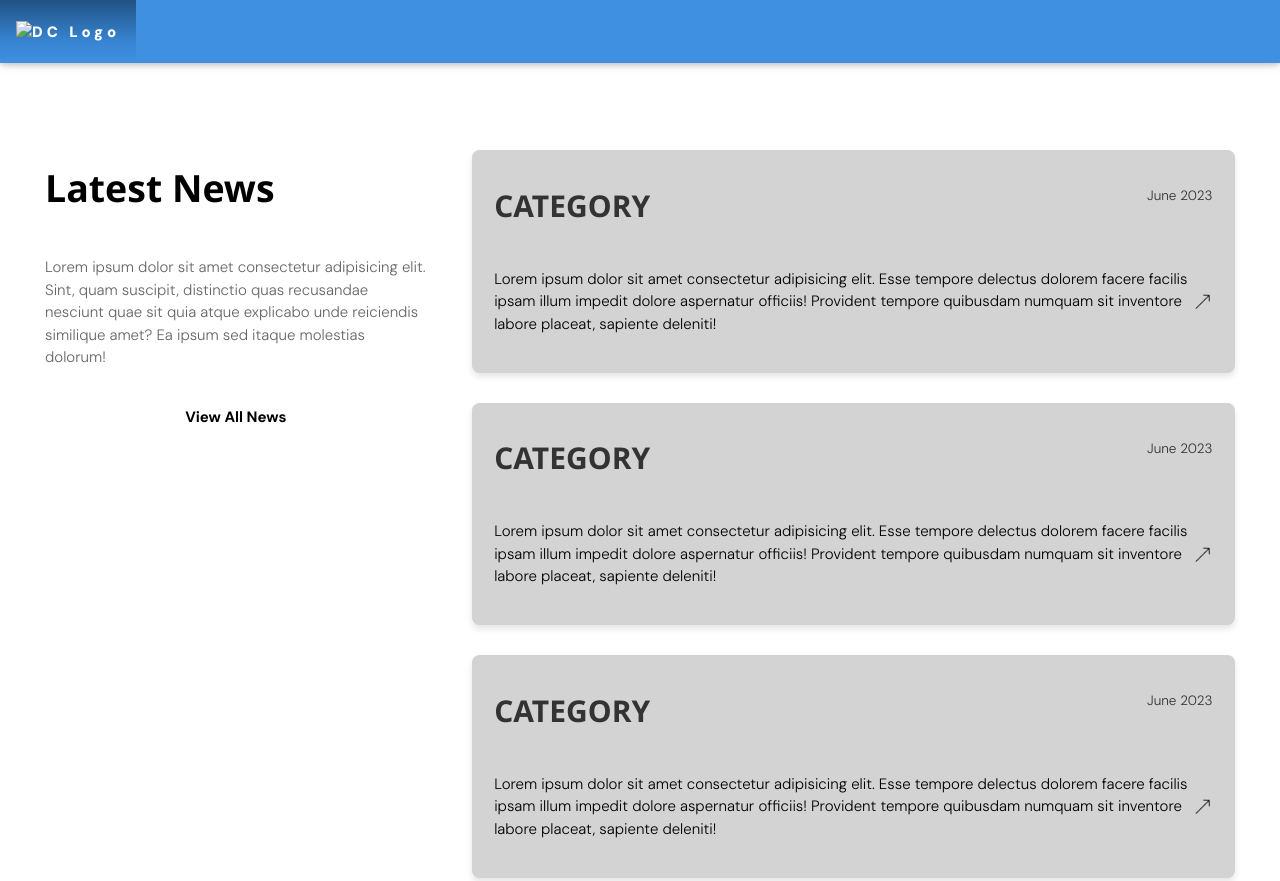
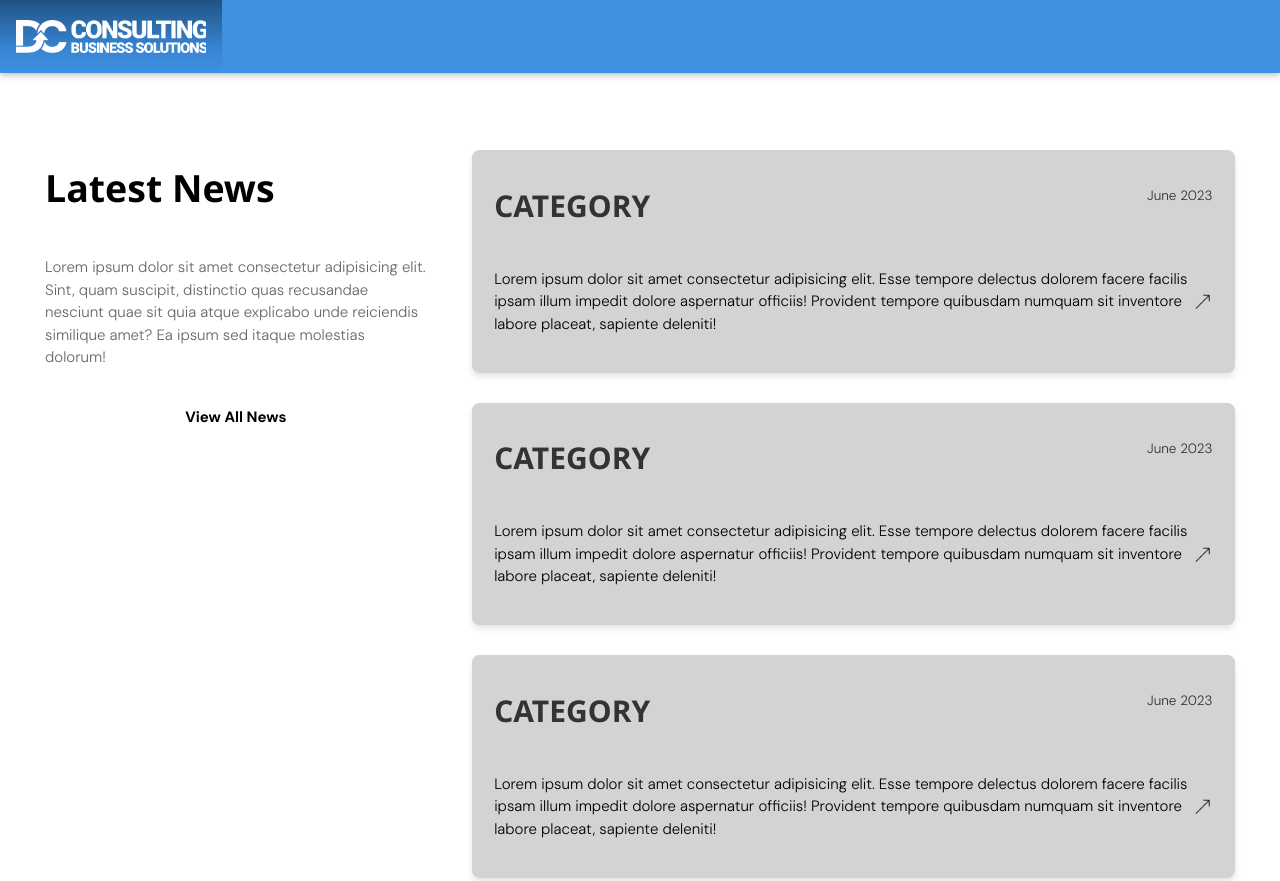
Before and after one commit to lalakingcaaath/DCConsulting, a plain HTML site: page app/blog.html in a window 1280 px wide. Shown: the top 881 px of the page. Drawn offline with nearby package versions, Linux system fonts and the light colour scheme; files that its build step writes are made by us from their sources; the site is published under a folder, as on GitHub Pages, so addresses that start at the root find nothing.

Commit message:
fixed image path

```diff
--- a/app/blog.html
+++ b/app/blog.html
@@ -16,7 +16,7 @@
         <!-- Navbar (sit on top) -->
 <div class="w3-top">
     <div class="w3-bar w3-card navColor navFont" id="myNavbar">
-      <a href="../index.html" class="w3-bar-item w3-wide navButton"><img src="/app/assets/NavbarLogo.png" alt="DC Logo" style="width: 190px;"></a>
+      <a href="../index.html" class="w3-bar-item w3-wide navButton"><img src="../app/assets/NavbarLogo.png" alt="DC Logo" style="width: 190px;"></a>
       </a>
     </div>
   </div>
```
